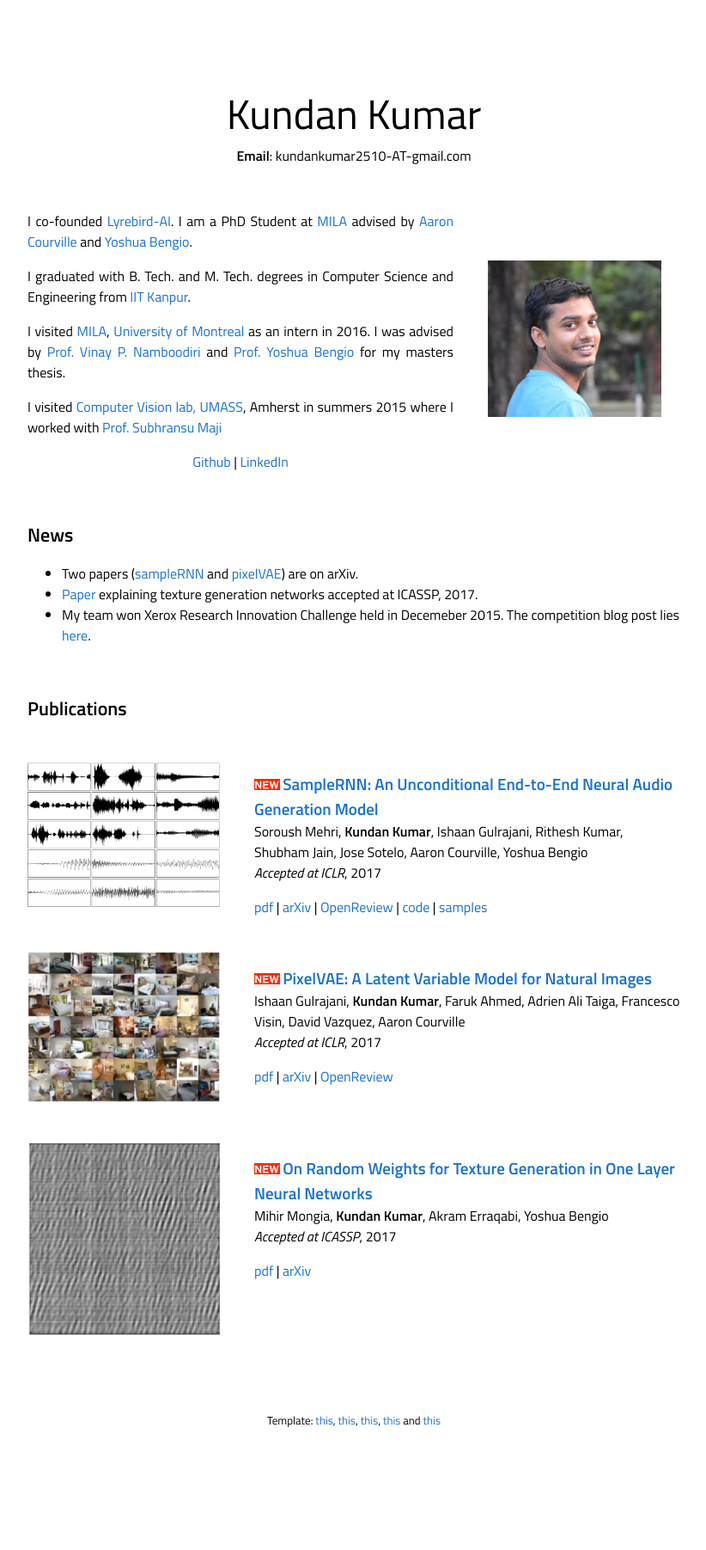
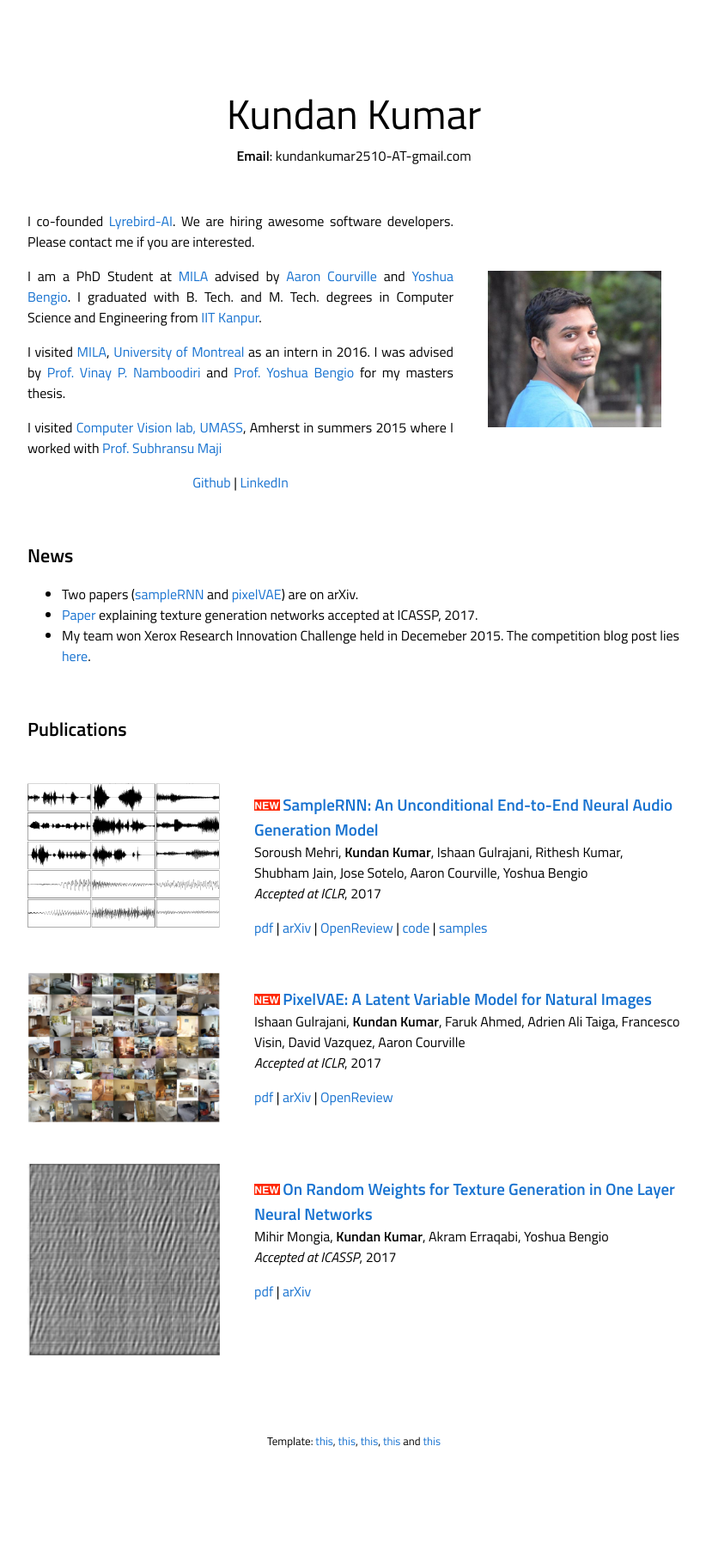
Before and after one commit to kundan2510/kundan2510.github.io, a Jekyll site: the page built from index.html, in a window 1280 px wide. Shown: the whole page at 86% size, without its empty margins (228-1050 px from the left). Built offline with Jekyll 4.4.1, drawn with Linux system fonts in a browser that asks for light colours; before the commit the page ends 1779 px from its top, so only the background shows below that.

Commit message:
Update index.html

```diff
--- a/index.html
+++ b/index.html
@@ -17,8 +17,10 @@
 
   			<tbody><tr>
     			<td width="67%" valign="middle" align="justify">
-				<p> I co-founded <a href="https://lyrebird.ai">Lyrebird-AI</a>. I am a PhD Student at <a href="https://mila.umontreal.ca/en/">MILA</a> advised by <a href="https://aaroncourville.wordpress.com/">Aaron Courville</a> and <a href="http://www.iro.umontreal.ca/~bengioy/yoshua_en/index.html">Yoshua Bengio</a>.
-				<p> I graduated with B. Tech. and M. Tech. degrees in Computer Science and Engineering from
+				<p> I co-founded <a href="https://lyrebird.ai">Lyrebird-AI</a>. We are hiring awesome software developers. Please contact me if you are interested. </p>
+
+				<p>I am a PhD Student at <a href="https://mila.umontreal.ca/en/">MILA</a> advised by <a href="https://aaroncourville.wordpress.com/">Aaron Courville</a> and <a href="http://www.iro.umontreal.ca/~bengioy/yoshua_en/index.html">Yoshua Bengio</a>.
+				I graduated with B. Tech. and M. Tech. degrees in Computer Science and Engineering from
 					<a href="http://www.cse.iitk.ac.in/">IIT Kanpur</a>.
 				<p>I visited <a href="https://mila.umontreal.ca/en/">MILA</a>,
 				<a href="http://www.umontreal.ca/english/">University of Montreal</a> as an intern in 2016. I was
```
